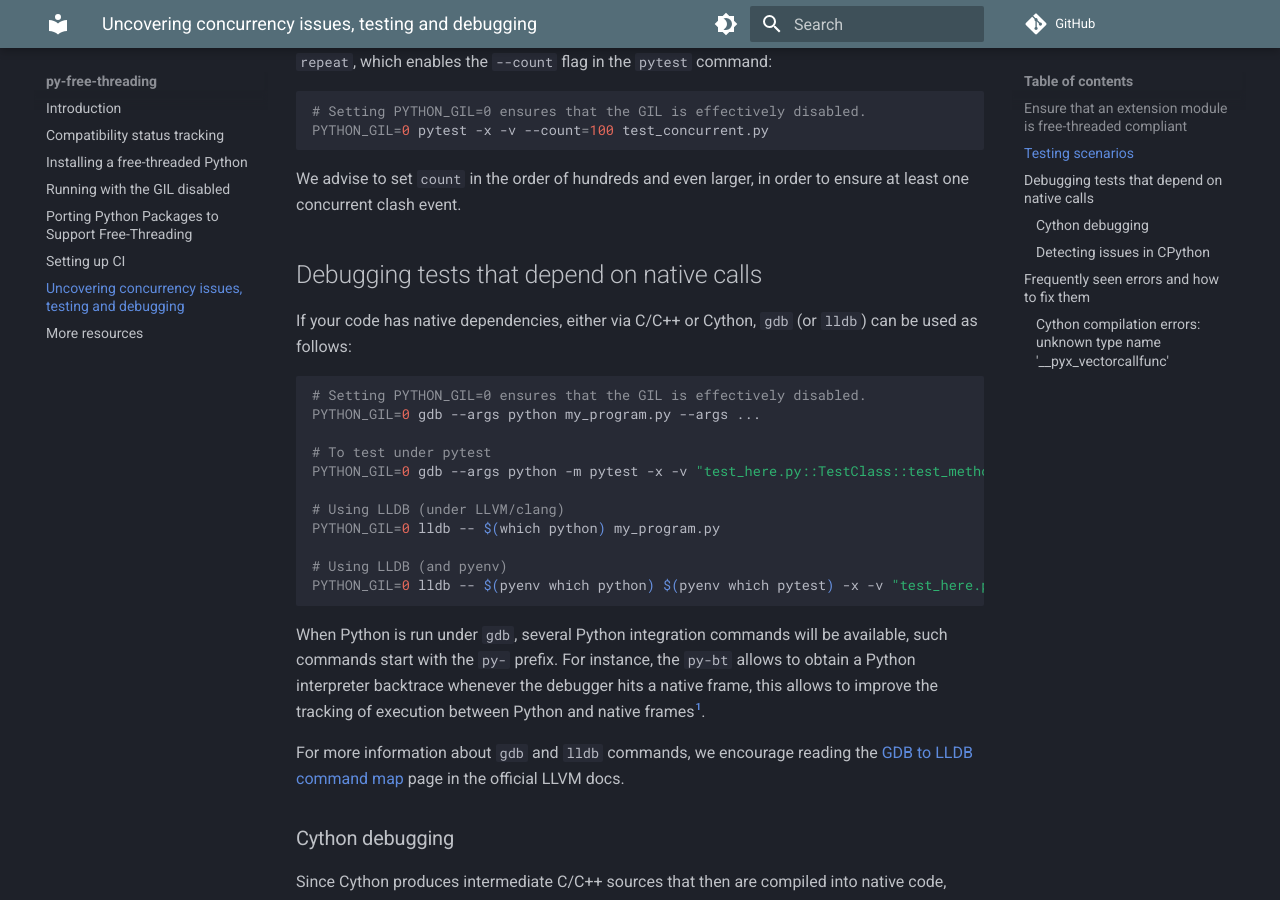
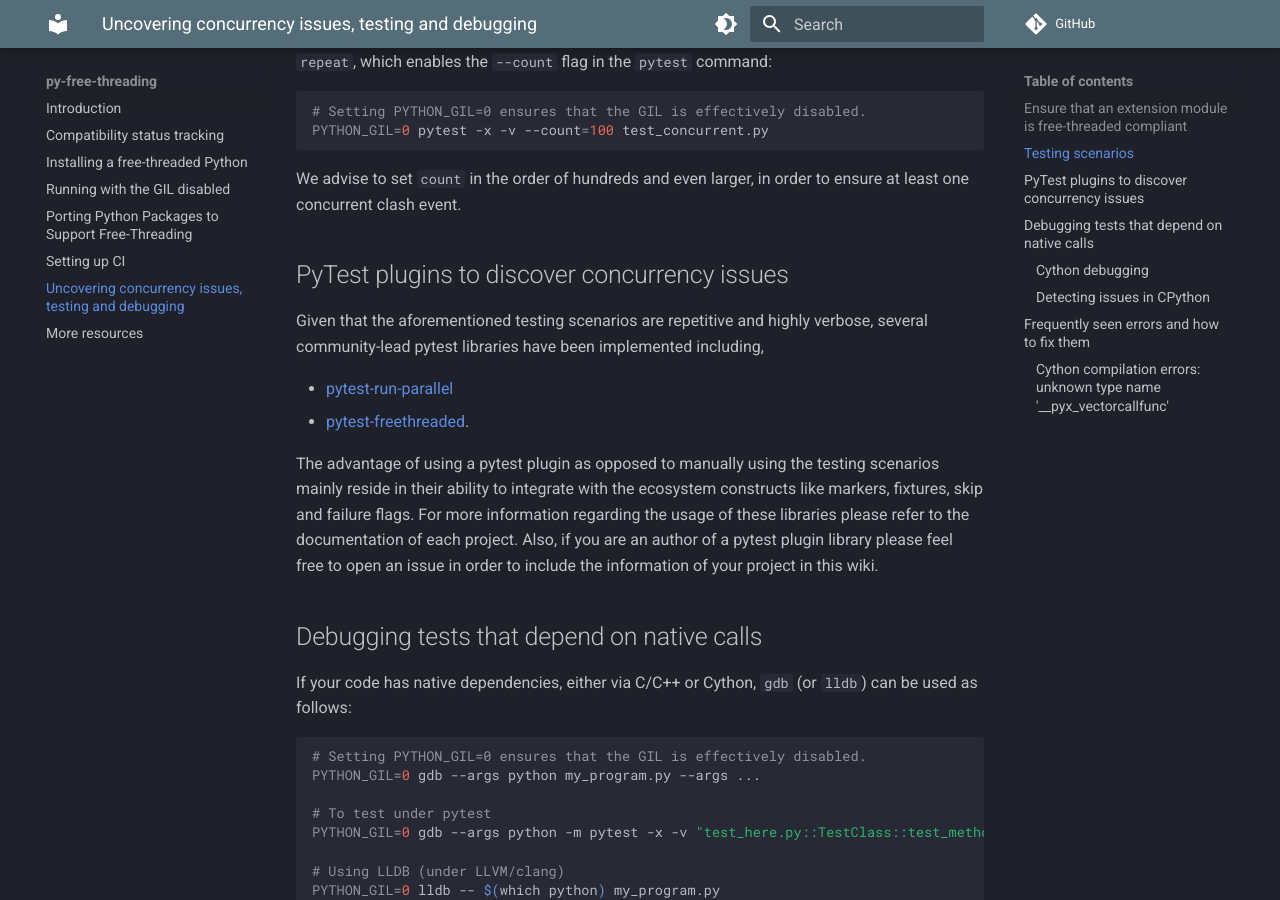
Before and after one commit to Quansight-Labs/free-threaded-compatibility, an MkDocs documentation site: the page built from docs/debugging.md, in a window 1280 px wide and 900 px high, scrolled down 2485 px. Built offline with MkDocs 1.6.1 and Material for MkDocs 9.7.7, drawn with Linux system fonts in a browser that asks for light colours; comment, search, counter and statistics services are not loaded.

Commit message:
Detail a list of available pytest plugins to perform parallel exploration

```diff
--- a/docs/debugging.md
+++ b/docs/debugging.md
@@ -127,6 +127,22 @@ PYTHON_GIL=0 pytest -x -v --count=100 test_concurrent.py
 We advise to set `count` in the order of hundreds and even larger, in order to
 ensure at least one concurrent clash event.
 
+## PyTest plugins to discover concurrency issues
+Given that the aforementioned testing scenarios are repetitive and highly
+verbose, several community-lead pytest libraries have been implemented
+including,
+
+- [pytest-run-parallel](https://github.com/Quansight-Labs/pytest-run-parallel)
+- [pytest-freethreaded](https://github.com/tonybaloney/pytest-freethreaded).
+
+The advantage of using a pytest plugin as opposed to manually using the testing
+scenarios mainly reside in their ability to integrate with the ecosystem
+constructs like markers, fixtures, skip and failure flags. For more information
+regarding the usage of these libraries please refer to the documentation of
+each project. Also, if you are an author of a pytest plugin library please
+feel free to open an issue in order to include the information of your project
+in this wiki.
+
 ## Debugging tests that depend on native calls
 
 If your code has native dependencies, either via C/C++ or Cython, `gdb`
```
